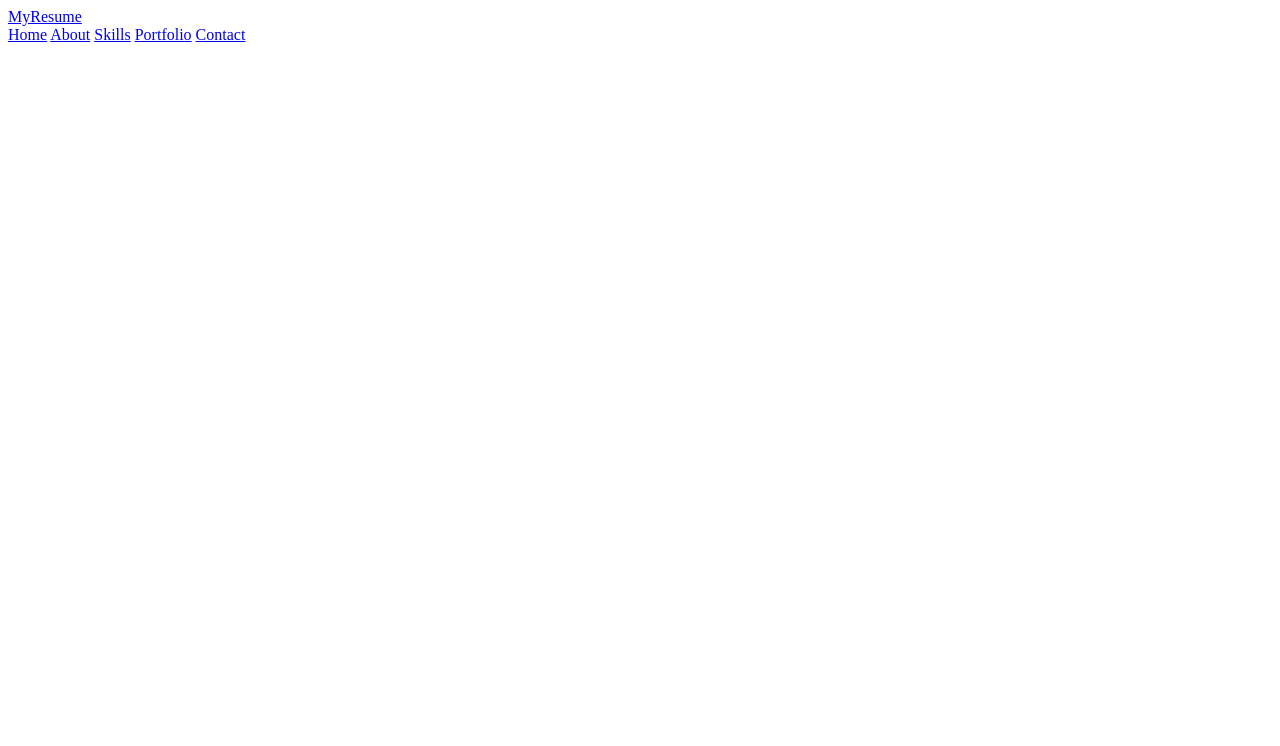
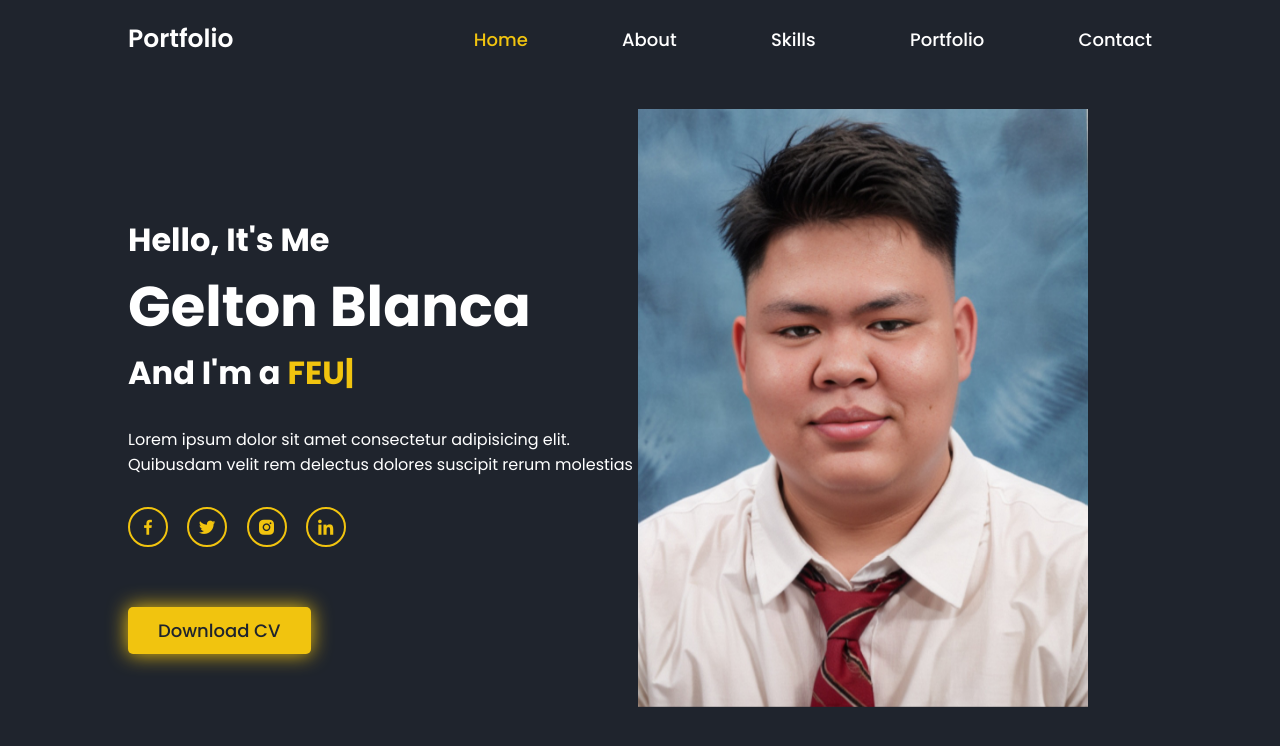
Before and after one commit to blanca890/WD-SEATWORK2-RESUME, a plain HTML site: page index.html in a window 1280 px wide. Drawn offline with nearby package versions, Linux system fonts and the light colour scheme.

Commit message:
complete website

```diff
--- a/assets/css/style.css
+++ b/assets/css/style.css
@@ -0,0 +1,229 @@
+@import url('https://fonts.googleapis.com/css2?family=Poppins:ital,wght@0,100;0,200;0,300;0,400;0,500;0,600;0,700;0,800;0,900;1,100;1,200;1,300;1,400;1,500;1,600;1,700;1,800;1,900&display=swap');
+
+*{
+    margin: 0;
+    padding: 0;
+    box-sizing: border-box;
+
+    font-family: 'Poppins', sans-serif;
+}
+
+body{
+    background-color: #1f242d;
+    color: #fff;
+
+
+
+}
+
+.header{
+    position: fixed;
+    top: 0;
+    left: 50;
+    width: 100%;
+    padding: 20px 10%;
+    background: transparent;
+    display: flex;
+    justify-content: space-between;
+    align-items: center;
+    z-index: 100;
+}
+
+.logo{
+    font-size: 25px;
+    color: #fff;
+    text-decoration: none;
+    font-weight: 600;
+    cursor: default;
+    opacity: 0;
+    animation: slideRight 1s ease forwards;
+}
+
+.navbar a {
+    font-size: 18px;
+    color: #fff;
+    text-decoration: none;
+    font-weight: 500;
+    margin-left: 90px;
+    transition: .3s;
+    opacity: 0;
+    animation: slideTop .5s ease forwards;
+    animation-delay: calc(.2s * var(--i));
+}
+
+.navbar a:hover, .navbar a.active{
+    color: #f1c40f;
+}
+
+.home{
+    position: relative;
+    width: 95%;
+    height: 100vh;
+    display: flex;
+    justify-content: space-evenly;
+    align-items: center;
+    padding: 70px 10% 0;
+
+}
+
+.home-content{
+    max-width: 600px;
+}
+
+.home-content h3{
+    font-size: 32px;
+    font-weight: 700;
+    opacity: 0;
+    animation: slideBottom 1s ease forwards;
+    animation-delay:  .7s;
+}
+
+.home-content h3:nth-of-type(2){
+    margin-bottom: 30px;
+    animation: slideTop 1s ease forwards;
+    animation-delay:  .7s;
+}
+
+.home-content h1{
+    font-size: 56px;
+    font-weight: 700;
+    margin-top: -3px 0 ;
+    opacity: 0;
+    animation: slideRight 1s ease forwards;
+    animation-delay:  1s;
+}
+.home-content p{
+    font-size: 16px;
+    opacity: 0;
+    animation: slideLeft 1s ease forwards;
+    animation-delay:  1s;
+}
+
+.home-content h3 span{
+    color: #f1c40f;
+
+}
+
+.home-img img{
+    max-width: 450px;
+    opacity: 0;
+    animation: zoomIn 1s ease forwards, floatImage 4s ease-in-out infinite;
+    animation-delay:  2s, 3s;
+}
+
+.social-media a{
+    display: inline-flex;
+    justify-content: center;
+    align-items: center;
+    width: 40px;
+    height: 40px;
+    background: transparent;
+    border: 2px solid #f1c40f;
+    border-radius: 50%;
+    font-size: 20px;
+    color: #f1c40f;
+    text-decoration: none;
+    margin: 30px 15px 30px 0;
+    transition: .5s ease;
+    opacity: 0;
+    animation: slideLeft 1s ease forwards;
+    animation-delay:  calc(.2s * var(--i));
+
+}
+
+.social-media a:hover{
+    background: #f1c40f;
+    color: #1f242d;
+    box-shadow: 0 0 20px #f1c40f;
+}
+
+.btn{
+    display: inline-block;
+    padding: 10px 30px;
+    background: #f1c40f;
+    color: #1f242d;
+    font-size: 18px;
+    font-weight: 500;
+    text-decoration: none;
+    box-shadow: 0 0 20px #f1c40f;
+    border-radius: 5px;
+    margin-top: 30px;
+    transition: .3s;
+    opacity: 0;
+    animation: slideTop 1s ease forwards;
+    animation-delay:  1s;
+
+}
+
+.btn:hover{
+    background: #f39c12;
+}
+
+/* KEYFRAMES  ANIMATION*/
+
+@keyframes slideRight{
+    0%{
+        opacity: 0;
+        transform: translateX(-100px);
+    }
+    100%{
+        opacity: 1;
+        transform: translateX(0px);
+    }
+}
+
+@keyframes slideLeft{
+    0%{
+        opacity: 0;
+        transform: translateX(-100px);
+    }
+    100%{
+        opacity: 1;
+        transform: translateX(0px);
+    }
+}
+
+@keyframes slideTop{
+    0%{
+        opacity: 0;
+        transform: translateY(100px);
+    }
+    100%{
+        opacity: 1;
+        transform: translateY(0px);
+    }
+}
+
+@keyframes slideBottom{
+    0%{
+        opacity: 0;
+        transform: translateY(-100px);
+    }
+    100%{
+        opacity: 1;
+        transform: translateY(0px);
+    }
+}
+
+@keyframes zoomIn{
+    0%{
+        opacity: 0;
+        transform: scale(0);
+    }
+    100%{
+        opacity: 1;
+        transform: scale(1);
+    }
+}
+
+@keyframes floatImage{
+    0%{
+        transform: translateY(0);
+    }
+    50%{
+        transform: translateY(-24px);
+    }
+    100%{
+        transform: translateY(0);
+    }
+}
--- a/assets/js/script.js
+++ b/assets/js/script.js
@@ -0,0 +1,7 @@
+var typed = new Typed(".multiple-text",{
+    strings: ["Web Developer",  "FEU student", "Web Designer"],
+    typeSpeed: 100,
+    backSpeed: 100,
+    backDelay: 1000,
+    loop: true
+})
--- a/index.html
+++ b/index.html
@@ -4,18 +4,43 @@
     <meta charset="UTF-8">
     <meta name="viewport" content="width=device-width, initial-scale=1.0">
     <title>MyResume</title>
-    <link rel="stylesheet" href="/assets/css/style.css">
+    <link rel="stylesheet" href="assets/css/style.css">
+    <link href='https://unpkg.com/boxicons@2.1.4/css/boxicons.min.css' rel='stylesheet'>
+
 </head>
 <body>
     <header class="header">
-        <a href= "#" class="logo">MyResume</a>
-        <nav class"navbar">
-            <a href="#" >Home</a>
-            <a href="#">About</a>
-            <a href="#">Skills</a>
-            <a href="#">Portfolio</a>
-            <a href="#">Contact</a>
+        <a href= "#" class="logo">Portfolio</a>
+
+        <nav class = "navbar">
+            <a href="#" style= "--i:1;" class="active">Home</a>
+            <a href="#" style= "--i:2;">About</a>
+            <a href="#" style= "--i:3;">Skills</a>
+            <a href="#" style= "--i:4;">Portfolio</a>
+            <a href="#" style= "--i:5;">Contact</a>
         </nav>
     </header>
+    <section class="home">
+        <div class ="home-content">
+            <h3>Hello, It's Me</h3>
+            <h1>Gelton Blanca</h1>
+            <h3>And I'm a <span class="multiple-text"></span></h3>
+            <p>Lorem ipsum dolor sit amet consectetur adipisicing elit. Quibusdam velit rem delectus dolores suscipit rerum molestias</p>
+        <div class="social-media">
+            <a href="#" style="--i:7;"><i class='bx bxl-facebook'></i></a>
+            <a href="#" style="--i:8;"><i class='bx bxl-twitter' ></i></a>
+            <a href="#" style="--i:9;"><i class='bx bxl-instagram-alt'></i></a>
+            <a href="#" style="--i:10;"><i class='bx bxl-linkedin'></i></a>
+        </div>
+        <a href="#" class="btn">Download CV</a>
+        </div>
+
+        <div class="home-img">
+        <img src="assets/img/Hero.jpg" alt="">
+        </div>
+    </section>
+
+    <script src="https://unpkg.com/typed.js@2.1.0/dist/typed.umd.js"></script>
+    <script src="assets/js/script.js"></script>
 </body>
 </html>
```
Also changed, not shown: assets/img/Hero.jpg (added), 1 other file.
